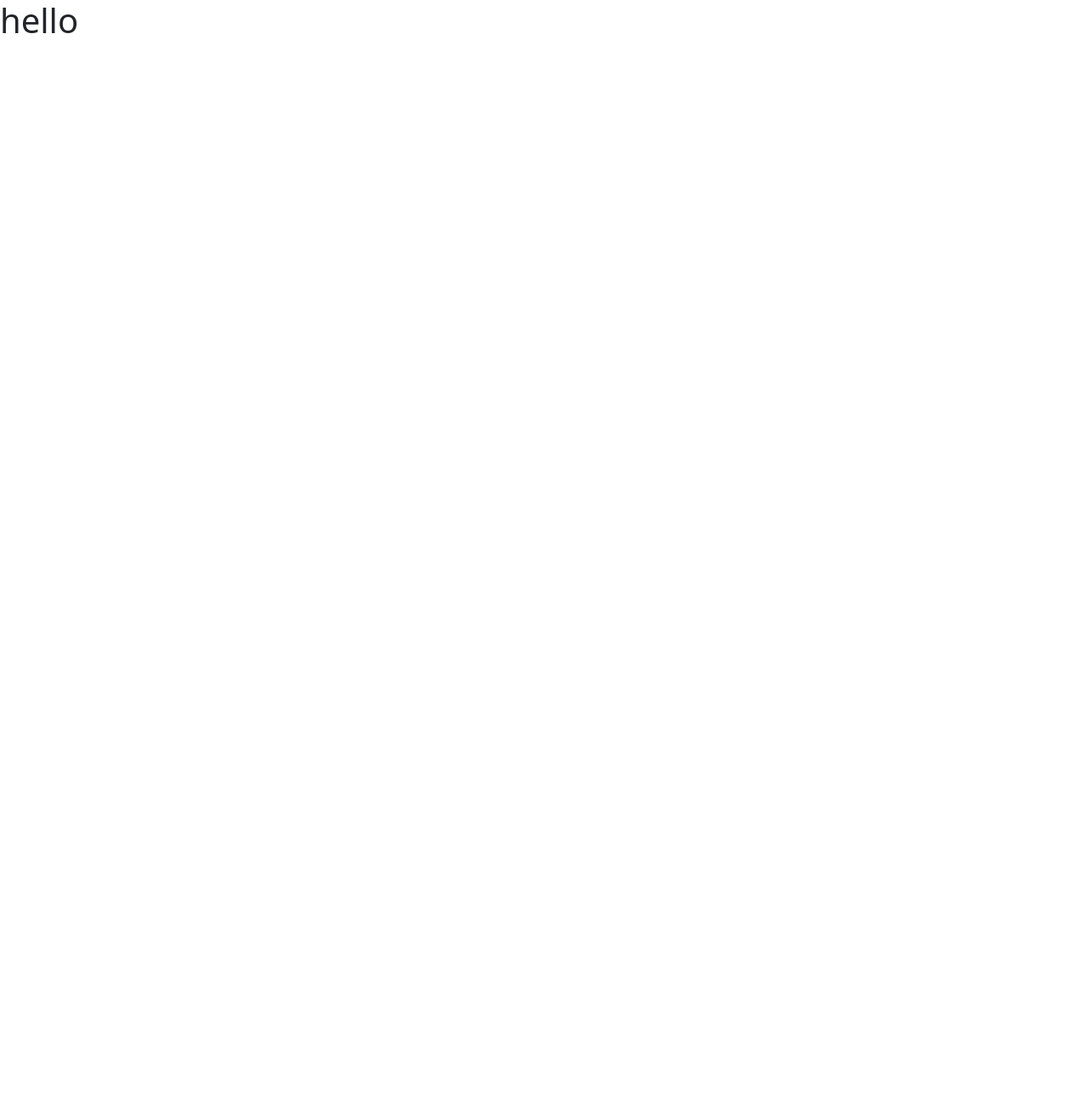
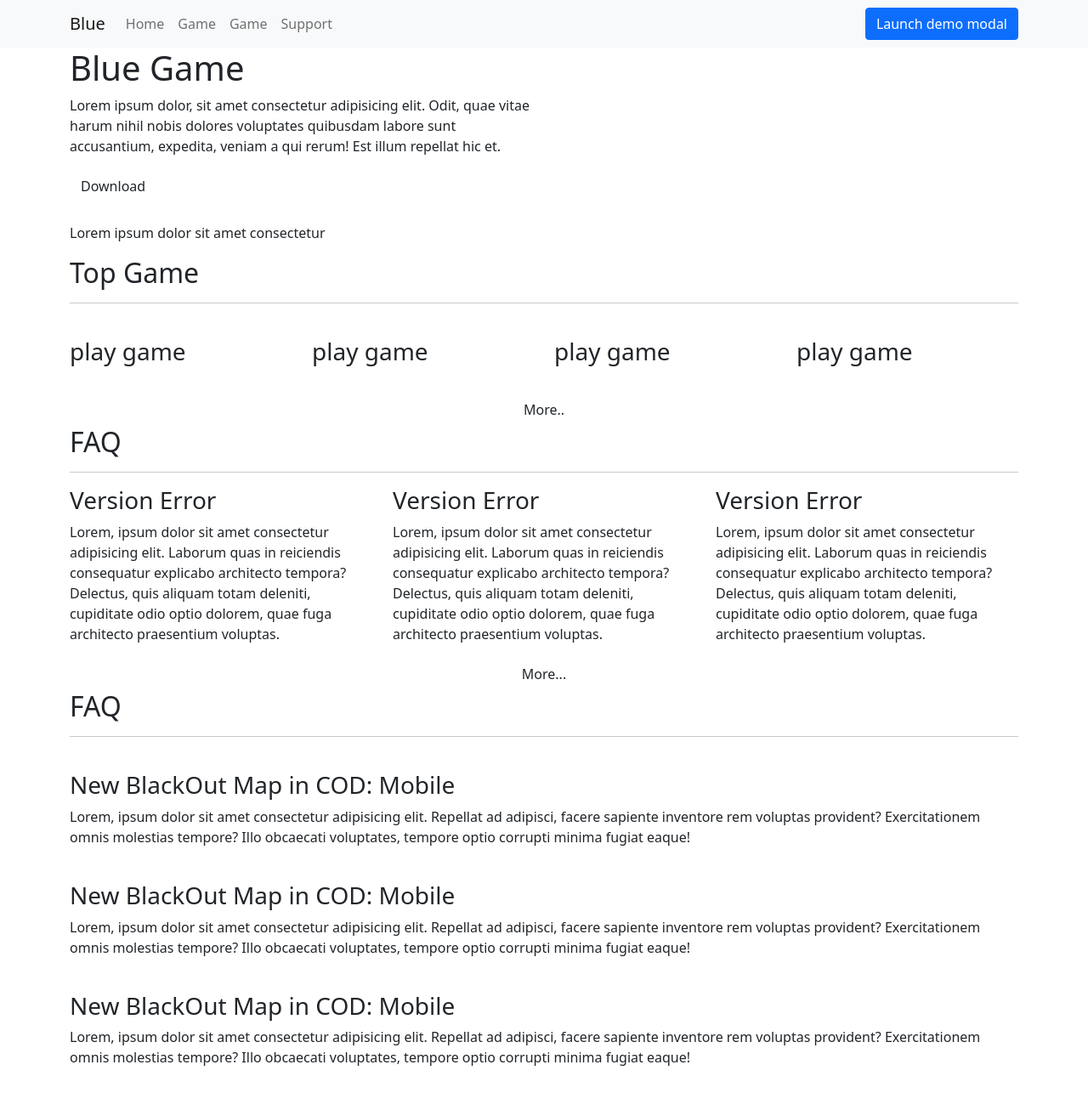
Before and after one commit to zeynab-sharifi/Blue, a Vue app: page / in a window 1280 px wide. Before the commit this address had no page. Shown: the whole page at 85% size. Before the commit the page ends 800 px from the top, so only its background shows below. Built offline with nearby package versions, Linux system fonts and the light colour scheme.

Commit message:
create home page and add html code in home page

```diff
--- a/src/App.vue
+++ b/src/App.vue
@@ -1,14 +1,15 @@
 <template>
-  <h1>hello</h1>
-
+  <header-blue></header-blue>
   <router-view></router-view>
 </template>
 
 <script>
-
+import HeaderBlue from "./components/HeaderBlue.vue"
 export default {
   name: 'App',
-
+  components:{
+    HeaderBlue
+  }
 }
 </script>
 
--- /dev/null
+++ b/src/components/HeaderBlue.vue
@@ -0,0 +1,41 @@
+<template>
+    <nav class="navbar navbar-expand-lg navbar-light bg-light">
+  <div class="container">
+    <a class="navbar-brand" href="#">Blue</a>
+    <button class="navbar-toggler" type="button" data-bs-toggle="collapse" data-bs-target="#navbarNavAltMarkup" aria-controls="navbarNavAltMarkup" aria-expanded="false" aria-label="Toggle navigation">
+      <span class="navbar-toggler-icon"></span>
+    </button>
+    <div class="collapse navbar-collapse" id="navbarNavAltMarkup">
+      <div class="navbar-nav">
+        <router-link class="nav-link" to="/">Home</router-link>
+        <router-link class="nav-link" to="/Game">Game</router-link>
+        <router-link class="nav-link" to="/Game">Game</router-link>
+        <router-link class="nav-link" to="/Support">Support</router-link>
+      </div>
+    </div>
+    <!-- Button trigger modal -->
+<button type="button" class="btn btn-primary" data-bs-toggle="modal" data-bs-target="#exampleModal">
+  Launch demo modal
+</button>
+
+<!-- Modal -->
+<div class="modal fade" id="exampleModal" tabindex="-1" aria-labelledby="exampleModalLabel" aria-hidden="true">
+  <div class="modal-dialog">
+    <div class="modal-content">
+      <div class="modal-header">
+        <h5 class="modal-title" id="exampleModalLabel">Modal title</h5>
+        <button type="button" class="btn-close" data-bs-dismiss="modal" aria-label="Close"></button>
+      </div>
+      <div class="modal-body">
+        ...
+      </div>
+      <div class="modal-footer">
+        <button type="button" class="btn btn-secondary" data-bs-dismiss="modal">Close</button>
+        <button type="button" class="btn btn-primary">Save changes</button>
+      </div>
+    </div>
+  </div>
+</div>
+  </div>
+</nav>
+</template>
--- /dev/null
+++ b/src/pages/Home.vue
@@ -0,0 +1,155 @@
+<template>
+    <section>
+        <div class="header-section-home">
+        <div class="container">
+        <div class="row">
+            <div class="col-lg-6 col-md-12 col-12">
+                <h1>Blue Game</h1>
+                <p>Lorem ipsum dolor, sit amet consectetur adipisicing elit. Odit, quae vitae harum nihil nobis dolores voluptates quibusdam labore sunt accusantium, expedita, veniam a qui rerum! Est illum repellat hic et.</p>
+                <a class="btn btn-primery">Download</a>
+                <div class="better-list-game">
+                    <div class="better-game">
+                        <img src="" alt="">
+                        <p>Lorem ipsum dolor sit amet consectetur</p>
+                        <div class="start-group">
+                            <i class="far fa-star"></i>
+                            <i class="far fa-star"></i>
+                            <i class="far fa-star"></i>
+                            <i class="far fa-star"></i>
+                            <i class="far fa-star"></i>
+                        </div>
+                    </div>
+                </div>
+            </div>
+            <div class="col-lg-6 col-md-12 col-12">
+                <img src="" alt="">
+            </div>
+        </div>
+    </div>
+    </div>
+    </section>
+    <section>
+        <div class="top-game-section">
+        <div class="container">
+            <div class="row">
+                <div class="col-lg-12 col-12">
+                    <div class="txt-header-home">
+                        <h2>Top Game</h2>
+                        <hr>
+                    </div>
+                </div>
+            </div>
+        </div>
+        <div class="container">
+            <div class="row">
+                <div class="col-lg-3 col-md-6">
+                    <div class="top-Game">
+                        <img src="" alt="">
+                        <h3>play game</h3>
+                        <a href="" class="btn"></a>
+                    </div>
+                </div>
+                <div class="col-lg-3 col-md-6">
+                    <div class="top-Game">
+                        <img src="" alt="">
+                        <h3>play game</h3>
+                        <a href="" class="btn"></a>
+                    </div>
+                </div>
+                <div class="col-lg-3 col-md-6">
+                    <div class="top-Game">
+                        <img src="" alt="">
+                        <h3>play game</h3>
+                        <a href="" class="btn"></a>
+                    </div>
+                </div>
+                <div class="col-lg-3 col-md-6">
+                    <div class="top-Game">
+                        <img src="" alt="">
+                        <h3>play game</h3>
+                        <a href="" class="btn"></a>
+                    </div>
+                </div>
+                <a href="" class="btn btn-primery">More..</a>
+            </div>
+        </div>
+    </div>
+    </section>
+    <section>
+        <div class="asked-question-section">
+            <div class="container">
+                <div class="row">
+                    <div class="col-lg-12 col-12">
+                        <div class="text-header-home">
+                            <h2>FAQ</h2>
+                            <hr>
+                        </div>
+                    </div>
+                </div>
+            </div>
+            <div class="container">
+                <div class="row">
+                    <div class="col-lg-4 col-md-4 col-sm-12 col-12">
+                        <div class="box-asked">
+                            <h3>Version Error</h3>
+                            <p>Lorem, ipsum dolor sit amet consectetur adipisicing elit. Laborum quas in reiciendis consequatur explicabo architecto tempora? Delectus, quis aliquam totam deleniti, cupiditate odio optio dolorem, quae fuga architecto praesentium voluptas.</p>
+                        </div>
+                    </div>
+                    <div class="col-lg-4 col-md-4 col-sm-12 col-12">
+                        <div class="box-asked">
+                            <h3>Version Error</h3>
+                            <p>Lorem, ipsum dolor sit amet consectetur adipisicing elit. Laborum quas in reiciendis consequatur explicabo architecto tempora? Delectus, quis aliquam totam deleniti, cupiditate odio optio dolorem, quae fuga architecto praesentium voluptas.</p>
+                        </div>
+                    </div>
+                    <div class="col-lg-4 col-md-4 col-sm-12 col-12">
+                        <div class="box-asked">
+                            <h3>Version Error</h3>
+                            <p>Lorem, ipsum dolor sit amet consectetur adipisicing elit. Laborum quas in reiciendis consequatur explicabo architecto tempora? Delectus, quis aliquam totam deleniti, cupiditate odio optio dolorem, quae fuga architecto praesentium voluptas.</p>
+                        </div>
+                    </div>
+                    <a href="" class="btn">More...</a>
+                </div>
+            </div>
+        </div>
+    </section>
+    <section>
+        <div class="top-news-section">
+            <div class="container">
+                <div class="row">
+                    <div class="col-12">
+                        <div class="text-header-home">
+                            <h2>FAQ</h2>
+                            <hr>
+                        </div>
+                    </div>
+                </div>
+            </div>
+            <div class="container">
+                <div class="row">
+                    <div class="col-12">
+                        <div class="box-top-news">
+                            <img src="" alt="">
+                            <h3>New BlackOut Map in COD: Mobile</h3>
+                            <p>Lorem, ipsum dolor sit amet consectetur adipisicing elit. Repellat ad adipisci, facere sapiente inventore rem voluptas provident? Exercitationem omnis molestias tempore? Illo obcaecati voluptates, tempore optio corrupti minima fugiat eaque!</p>
+                        </div>
+                    </div>
+                    <div class="col-12">
+                        <div class="box-top-news">
+                            <img src="" alt="">
+                            <h3>New BlackOut Map in COD: Mobile</h3>
+                            <p>Lorem, ipsum dolor sit amet consectetur adipisicing elit. Repellat ad adipisci, facere sapiente inventore rem voluptas provident? Exercitationem omnis molestias tempore? Illo obcaecati voluptates, tempore optio corrupti minima fugiat eaque!</p>
+                        </div>
+                    </div>
+                    <div class="col-12">
+                        <div class="box-top-news">
+                            <img src="" alt="">
+                            <h3>New BlackOut Map in COD: Mobile</h3>
+                            <p>Lorem, ipsum dolor sit amet consectetur adipisicing elit. Repellat ad adipisci, facere sapiente inventore rem voluptas provident? Exercitationem omnis molestias tempore? Illo obcaecati voluptates, tempore optio corrupti minima fugiat eaque!</p>
+                        </div>
+                    </div>
+                    <a href="" class="btn"></a>
+                </div>
+            </div>
+        </div>
+    </section>
+</template>
--- a/src/router.js
+++ b/src/router.js
@@ -1,7 +1,9 @@
+import { createRouter,createWebHistory } from "vue-router";
+import Home from './pages/Home.vue';
 
-import { createRouter,createWebHistory } from "vue-router";
-
-const routes = [];
+const routes = [
+    {path:"/" , name:"home", component:Home}
+];
 
 const router = createRouter({
     history:createWebHistory(),
```
